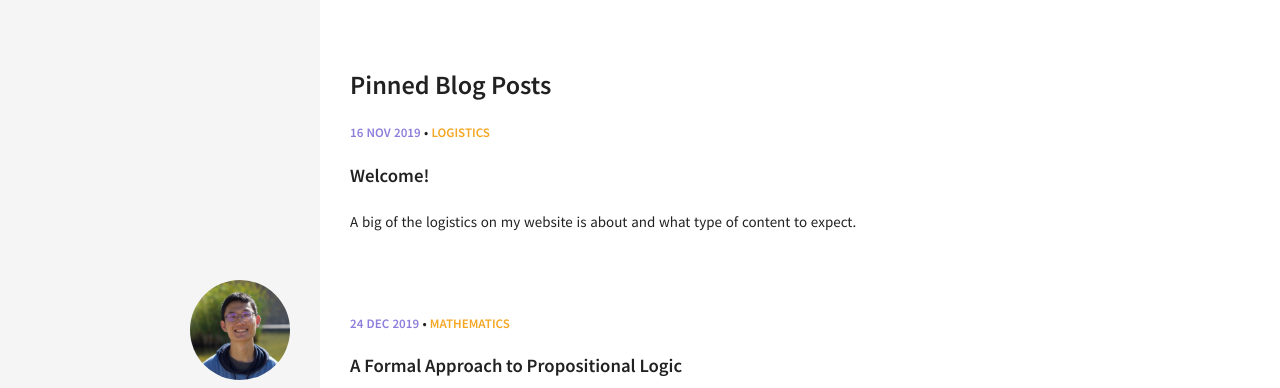
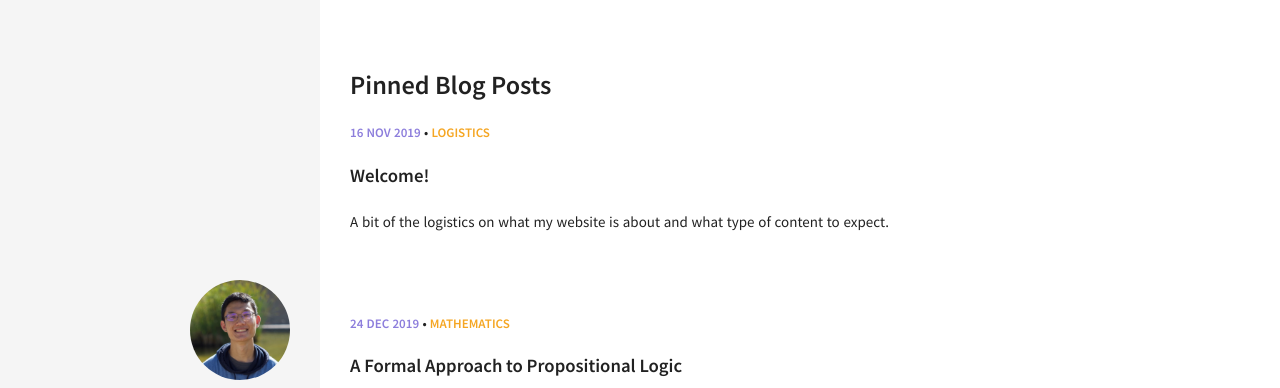
Before and after one commit to d-guo/danielguo.dev_old, a Jekyll site: the page built from index.html, in a window 1280 px wide. Shown: the top 388 px of the page. Built offline with Jekyll 4.4.1, drawn with Linux system fonts in a browser that asks for light colours.

Commit message:
new excerpt for welcome post had a typo before

```diff
--- a/_posts/2019-11-16-welcome.md
+++ b/_posts/2019-11-16-welcome.md
@@ -1,7 +1,7 @@
 ---
 layout: post
 title: Welcome!
-excerpt: A big of the logistics on my website is about and what type of content to expect.
+excerpt: A bit of the logistics on what my website is about and what type of content to expect.
 modified: 2019-12-25
 categories: [logistics]
 comments: true
```
